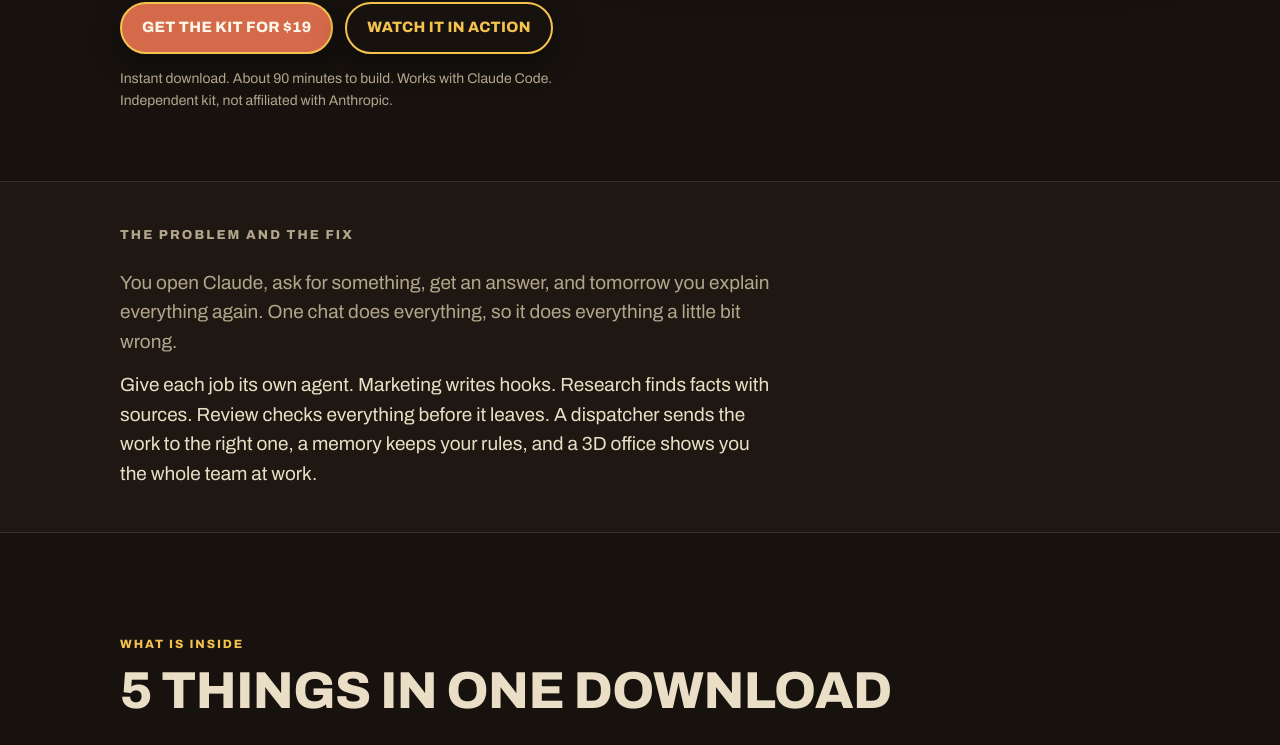
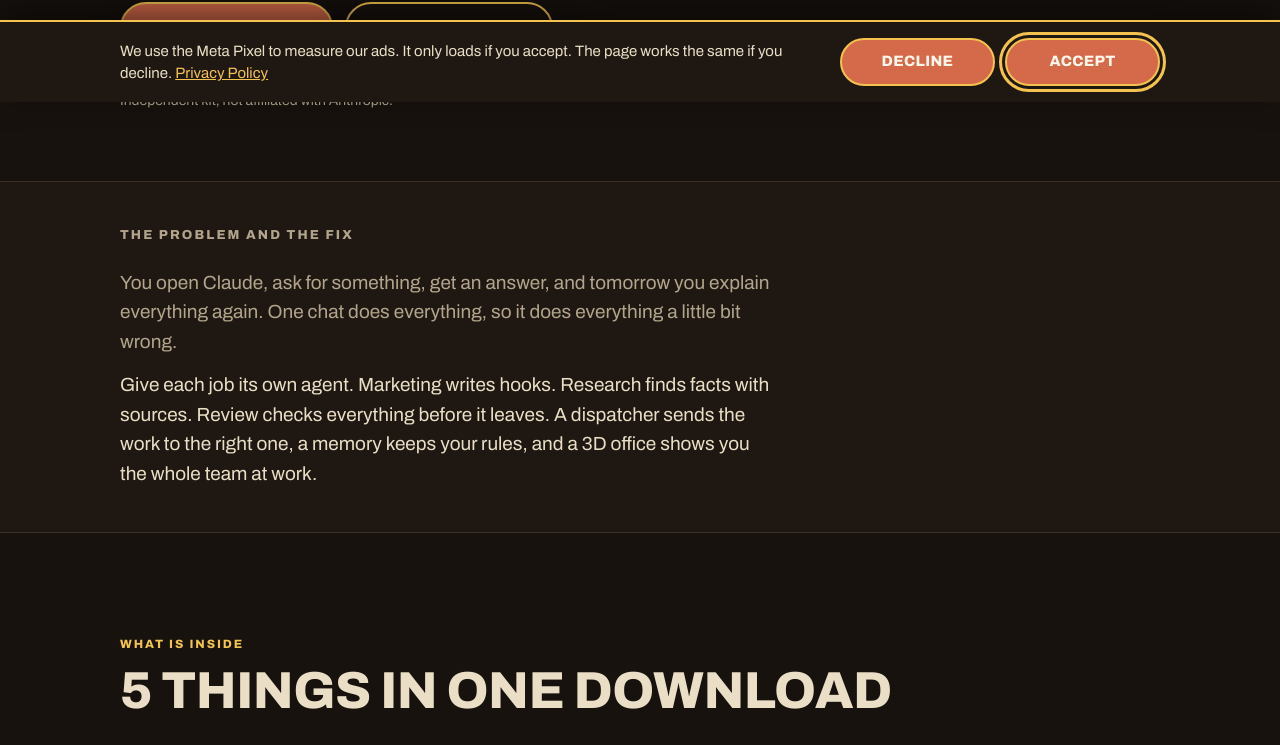
Before and after one commit to Gojira1998/joaoagents, a plain HTML site: page en/index.html in a window 1280 px wide. Shown: the part 698-1443 px from the top of the page. Drawn offline with Linux system fonts and the light colour scheme.

Commit message:
Atualiza a página (22/11 00:50)

```diff
--- a/en/index.html
+++ b/en/index.html
@@ -297,10 +297,25 @@ footer .links{display:flex;flex-wrap:wrap;gap:8px 20px}
 .espera.enviado #form-espera{display:none}
 .espera.enviado .ok-espera{display:block}
 @media(min-width:860px){.espera .cx{grid-template-columns:1.05fr .95fr;gap:56px;align-items:start}}
+
+/* aviso de cookies */
+.ck{position:fixed;left:0;right:0;bottom:0;z-index:60;background:var(--ink2);border-top:2px solid var(--gold);box-shadow:0 -12px 36px rgba(0,0,0,.55);padding:16px 0 calc(16px + env(safe-area-inset-bottom))}
+.ck[hidden]{display:none}
+.ck .cx{display:grid;gap:12px}
+.ck p{font-size:15px;line-height:1.5;color:var(--cream)}
+.ck a{color:var(--gold)}
+.ck .bs{display:grid;grid-template-columns:1fr 1fr;gap:10px}
+.ck .bt{min-height:48px;padding:0 14px;box-shadow:none}
+body.ck-on{padding-bottom:var(--ckh,190px)}
+.linkbtn{background:none;border:0;padding:0;font:inherit;color:var(--cream);text-decoration:underline;text-decoration-color:var(--line);cursor:pointer}
+@media(min-width:760px){.ck .cx{grid-template-columns:1fr auto;align-items:center;gap:28px}.ck .bs{min-width:320px}}
 </style>
 <script>
+window.jgaPixel=function(){
+if(window.jgaPixelOn)return;window.jgaPixelOn=1;
 !function(f,b,e,v,n,t,s){if(f.fbq)return;n=f.fbq=function(){n.callMethod?n.callMethod.apply(n,arguments):n.queue.push(arguments)};if(!f._fbq)f._fbq=n;n.push=n;n.loaded=!0;n.version='2.0';n.queue=[];t=b.createElement(e);t.async=!0;t.src=v;s=b.getElementsByTagName(e)[0];s.parentNode.insertBefore(t,s)}(window,document,'script','https://connect.facebook.net/en_US/fbevents.js');
 fbq('init','2676980966056593');fbq('track','PageView');fbq('track','ViewContent',{content_name:'AI Agent Office Kit',content_type:'product',value:19,currency:'USD'});
+};
 </script>
 </head>
 <body>
@@ -450,8 +465,8 @@ fbq('init','2676980966056593');fbq('track','PageView');fbq('track','ViewContent'
 </main>
 <footer><div class="cx">
   <span class="marca">João Gabriel · JGA AI Services</span>
-  <div class="links"><a href="../" hreflang="pt-BR" lang="pt-BR">Versão em português</a><a href="https://gojira1998.github.io/jga-site/" target="_blank" rel="noopener">JGA website</a><a href="https://lendasgringo.gumroad.com/l/myeirv" target="_blank" rel="noopener">AI Agent Office Kit on Gumroad</a><a href="privacy/">Privacy Policy</a></div>
-  <span>Independent kit, not affiliated with Anthropic. This page uses the Meta Pixel to measure ads, see the <a href="privacy/">Privacy Policy</a>.</span>
+  <div class="links"><a href="../" hreflang="pt-BR" lang="pt-BR">Versão em português</a><a href="https://gojira1998.github.io/jga-site/" target="_blank" rel="noopener">JGA website</a><a href="https://lendasgringo.gumroad.com/l/myeirv" target="_blank" rel="noopener">AI Agent Office Kit on Gumroad</a><a href="privacy/">Privacy Policy</a><button type="button" class="linkbtn" id="ck-set">Cookie settings</button></div>
+  <span>Independent kit, not affiliated with Anthropic. This page loads the Meta Pixel to measure ads only if you accept cookies, see the <a href="privacy/">Privacy Policy</a>.</span>
 </div></footer>
 <script>
 (function(){
@@ -500,4 +515,24 @@ fbq('init','2676980966056593');fbq('track','PageView');fbq('track','ViewContent'
   });
 })();
 </script>
+<div class="ck" id="ck" role="region" aria-label="Cookie consent" hidden><div class="cx">
+  <p>We use the Meta Pixel to measure our ads. It only loads if you accept. The page works the same if you decline. <a href="privacy/">Privacy Policy</a></p>
+  <div class="bs"><button type="button" class="bt" id="ck-no">Decline</button><button type="button" class="bt" id="ck-ok">Accept</button></div>
+</div></div>
+<script>
+(function(){
+  var K="jga_cookie_consent",bar=document.getElementById("ck"),b=document.body;
+  function get(){try{return localStorage.getItem(K)}catch(e){return null}}
+  function set(v){try{localStorage.setItem(K,v)}catch(e){}}
+  function show(){bar.hidden=false;b.classList.add("ck-on");b.style.setProperty("--ckh",bar.offsetHeight+"px");(document.getElementById("ck-ok")).focus({preventScroll:true})}
+  function hide(){bar.hidden=true;b.classList.remove("ck-on")}
+  var v=get();
+  if(v==="yes")window.jgaPixel();else if(v!=="no")show();
+  document.getElementById("ck-ok").addEventListener("click",function(){set("yes");hide();window.jgaPixel()});
+  document.getElementById("ck-no").addEventListener("click",function(){set("no");hide()});
+  var cs=document.getElementById("ck-set");
+  if(cs)cs.addEventListener("click",function(){show()});
+  addEventListener("resize",function(){if(!bar.hidden)b.style.setProperty("--ckh",bar.offsetHeight+"px")});
+})();
+</script>
 </body></html>
```
Also changed, not shown: en/privacy/index.html (+6 -5 lines).
